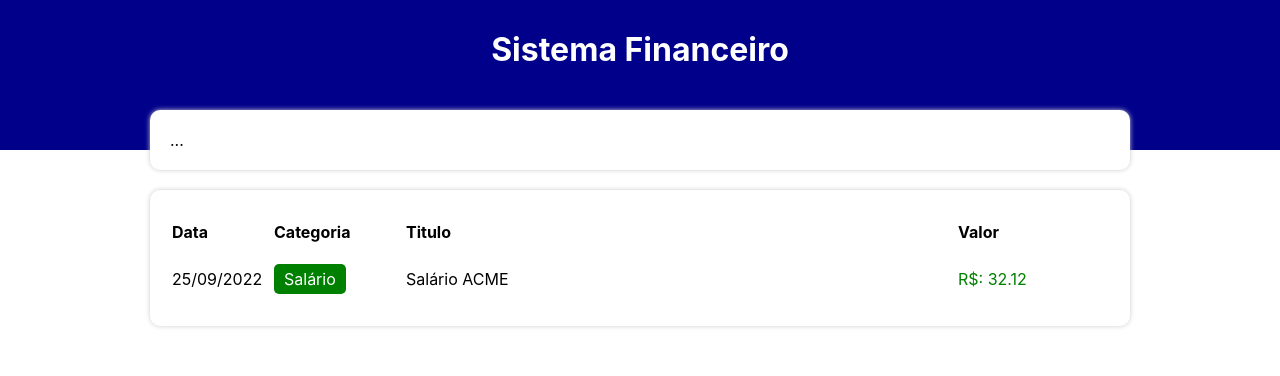
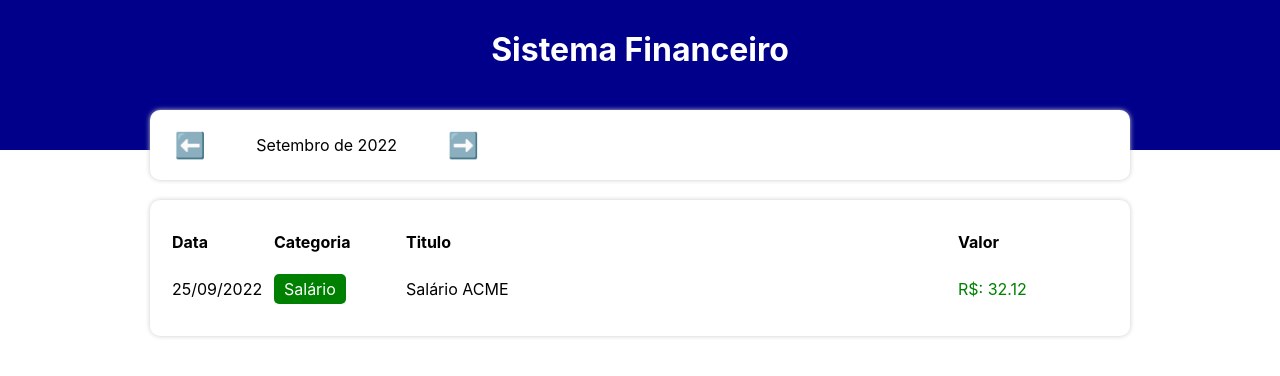
Before and after one commit to JuanMLima/Gestor-de-despesas, a React (Create React App) app: page / in a window 1280 px wide. Shown: the top 376 px of the page. Built offline with nearby package versions, Linux system fonts and the light colour scheme.

Commit message:
Barra de filtragem e navegação por mês

```diff
--- a/src/App.tsx
+++ b/src/App.tsx
@@ -18,6 +18,10 @@
     setFilteredList (FilterListByMonth(list, currentMonth));
   }, [list, currentMonth]);
 
+const handleMonthChange = (newMonth: string) => {
+    setCurrentMonth(newMonth);
+}
+
   return (
     < C.Container>
      <C.Header>
@@ -25,7 +29,10 @@
      </C.Header>
      <C.Body>
 
-      <InfoArea></InfoArea>
+      <InfoArea
+        currentMonth={currentMonth}
+        onMonthChange={handleMonthChange}
+      />
 
 
       {/* Área de inserção */}
--- a/src/components/InfoArea/index.tsx
+++ b/src/components/InfoArea/index.tsx
@@ -1,10 +1,35 @@
 import * as C from './styles';
+import { formatCurrentMonth } from '../../helpers/dateFilter'
+type Props = {
+    currentMonth: string;
+    onMonthChange: (newMonth: string) => void;
+}
 
+export const InfoArea = ( { currentMonth, onMonthChange } : Props) => {
+    const handlePrevMonth = () => {
+         let [year, month] = currentMonth.split('-');
+         let currentDate = new Date(parseInt(year), parseInt(month) -1, 1);
+         currentDate.setMonth( currentDate.getMonth() -1 );
+         onMonthChange(`${currentDate.getFullYear()}-${currentDate.getMonth() + 1}`);
+    }
+    const handleNextMonth = () => {
+        let [year, month] = currentMonth.split('-');
+        let currentDate = new Date(parseInt(year), parseInt(month) -1, 1);
+        currentDate.setMonth( currentDate.getMonth() +1 );
+        onMonthChange(`${currentDate.getFullYear()}-${currentDate.getMonth() + 1}`);
 
-export const InfoArea = ( ) => {
+    }
+
     return(
         <C.Container>
-            ...
+            <C.MonthArea>
+                <C.MonthArrow onClick={handlePrevMonth}>⬅️</C.MonthArrow>
+                <C.MonthTitle>{formatCurrentMonth(currentMonth)}</C.MonthTitle>
+                <C.MonthArrow onClick={handleNextMonth}>➡️</C.MonthArrow>
+            </C.MonthArea>
+            <C.ResumeArea>
+
+            </C.ResumeArea>
         </C.Container>
     );
 }
--- a/src/components/InfoArea/styles.tsx
+++ b/src/components/InfoArea/styles.tsx
@@ -6,5 +6,29 @@
     border-radius: 10px;
     padding: 20px;
     margin-top: -40px;
+    display: flex;
+    align-item: center;
 
 `;
+export const MonthArea = styled.div`
+    flex: 1;
+    display: flex;
+    align-items: center;
+`;
+
+export const MonthArrow = styled.div`
+    width: 40px;
+    text-align: center;
+    font-size: 25px;
+    cursor: pointer;
+`;
+
+export const MonthTitle = styled.div`
+    flex: 1;
+    text-align: center;
+`;
+
+export const ResumeArea = styled.div`
+    flex: 2;
+    display: flex;
+`;
--- a/src/helpers/dateFilter.ts
+++ b/src/helpers/dateFilter.ts
@@ -30,3 +30,10 @@
     return `${addZeroToDate(day)}/${addZeroToDate(month)}/${year}`;
 }
 const addZeroToDate = (n: number): string => n < 10 ? `0${n}` : `${n}`;
+
+export const formatCurrentMonth = (currentMonth: string): string => {
+    let [year, month] = currentMonth.split('-');
+    let months = ['Janeiro', 'Fevereiro', 'Março', 'Abril', 'Maio',
+                'Junho', 'Julho', 'Agosto', 'Setembro', 'Outubro', 'Novembro', 'Dezembro']
+    return`${months[parseInt(month) -1]} de ${year}`;
+}
```
